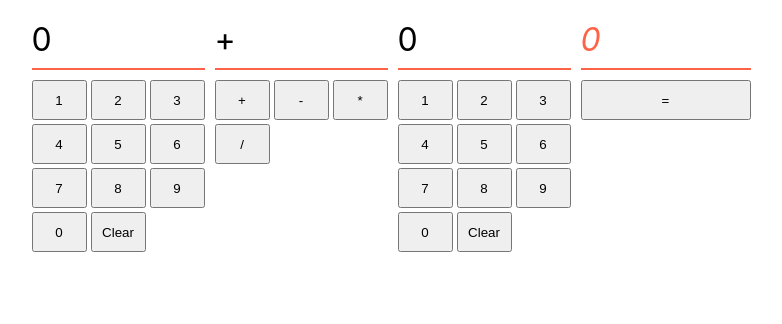
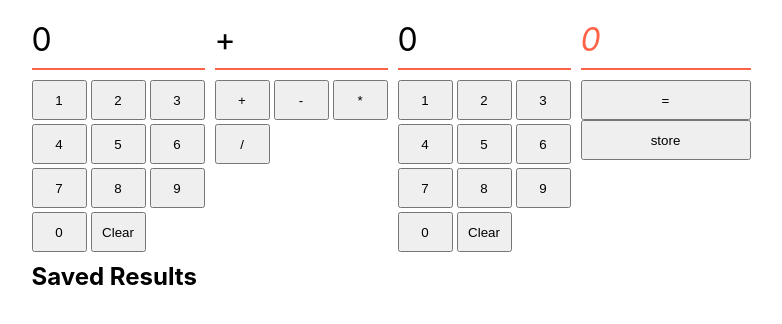
Before and after one commit to boolean-uk/react-state-calculator, a React (Vite) app: page / in a window 1280 px wide. Shown: the top 324 px of the page, without its empty margins (249-1031 px from the left). Built offline with nearby package versions, Linux system fonts and the light colour scheme.

Commit message:
Created saved results list and created full functional for that. Finished extended 2

```diff
--- a/src/App.jsx
+++ b/src/App.jsx
@@ -5,8 +5,10 @@ import "./App.css";
 import Number from "./components/Number";
 import Operation from "./components/Operation";
 import Result from "./components/Result";
+import Saved from "./components/Saved";
 
 function App() {
+    const [state, setState] = useState([]);
     const [number1, setNumber1] = useState(0);
     const [number2, setNumber2] = useState(0);
     const [operation, setOperation] = useState("+");
@@ -25,6 +27,16 @@ function App() {
                 setResult={setResult}
                 numbers={{ number1, number2 }}
                 operation={operation}
+                state={state}
+                setState={setState}
+            />
+
+            <Saved
+                state={state}
+                setNumber1={setNumber1}
+                setNumber2={setNumber2}
+                setOperation={setOperation}
+                setResult={setResult}
             />
         </div>
     );
--- a/src/components/Result.jsx
+++ b/src/components/Result.jsx
@@ -1,18 +1,34 @@
-const Result = ({ result, setResult, numbers, operation }) => {
+const Result = ({ result, setResult, numbers, operation, state, setState }) => {
+    const res = eval(`${numbers.number1}${operation}${numbers.number2}`);
+
     return (
         <div className="panel answer">
             <p>{result}</p>
             <div>
+                <button onClick={() => setResult(res)}>=</button>
                 <button
-                    onClick={() =>
-                        setResult(
-                            eval(
-                                `${numbers.number1}${operation}${numbers.number2}`
+                    onClick={() => {
+                        const obj = {
+                            number1: numbers.number1,
+                            number2: numbers.number2,
+                            operation,
+                            result: res,
+                        };
+
+                        if (
+                            !state.find(
+                                (item) =>
+                                    item.number1 === obj.number1 &&
+                                    item.number2 === obj.number2 &&
+                                    item.operation === obj.operation &&
+                                    item.result === obj.result
                             )
-                        )
-                    }
+                        ) {
+                            setState([...state, obj]);
+                        }
+                    }}
                 >
-                    =
+                    store
                 </button>
             </div>
         </div>
--- /dev/null
+++ b/src/components/Saved.jsx
@@ -0,0 +1,24 @@
+const Saved = ({ state, setNumber1, setNumber2, setOperation, setResult }) => {
+    console.log(state);
+
+    return (
+        <>
+            <h2>Saved Results</h2>
+            {state.map((item, index) => (
+                <button
+                    key={index}
+                    onClick={() => {
+                        setNumber1(item.number1);
+                        setNumber2(item.number2);
+                        setOperation(item.operation);
+                        setResult(item.result);
+                    }}
+                >
+                    {item.result}
+                </button>
+            ))}
+        </>
+    );
+};
+
+export default Saved;
```
